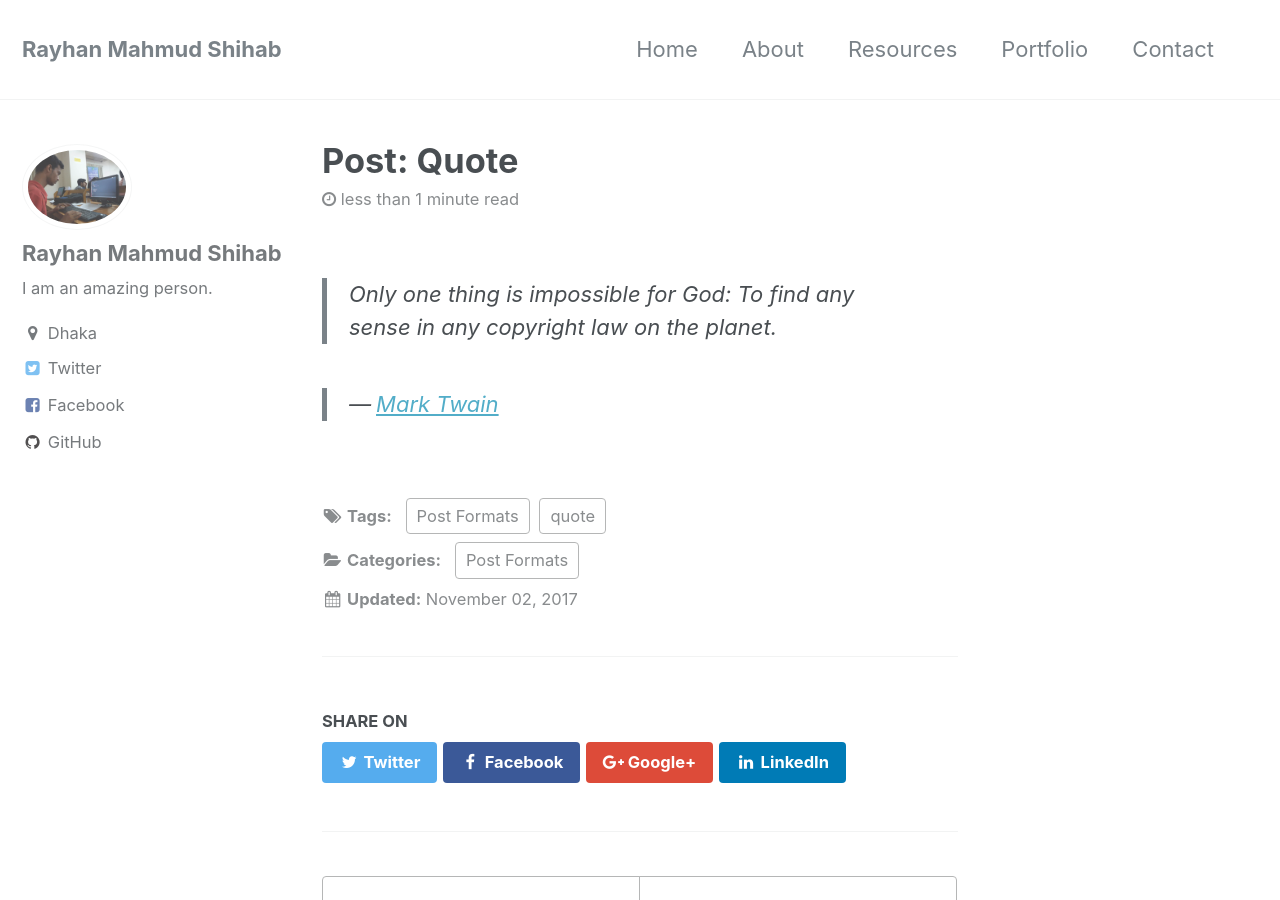
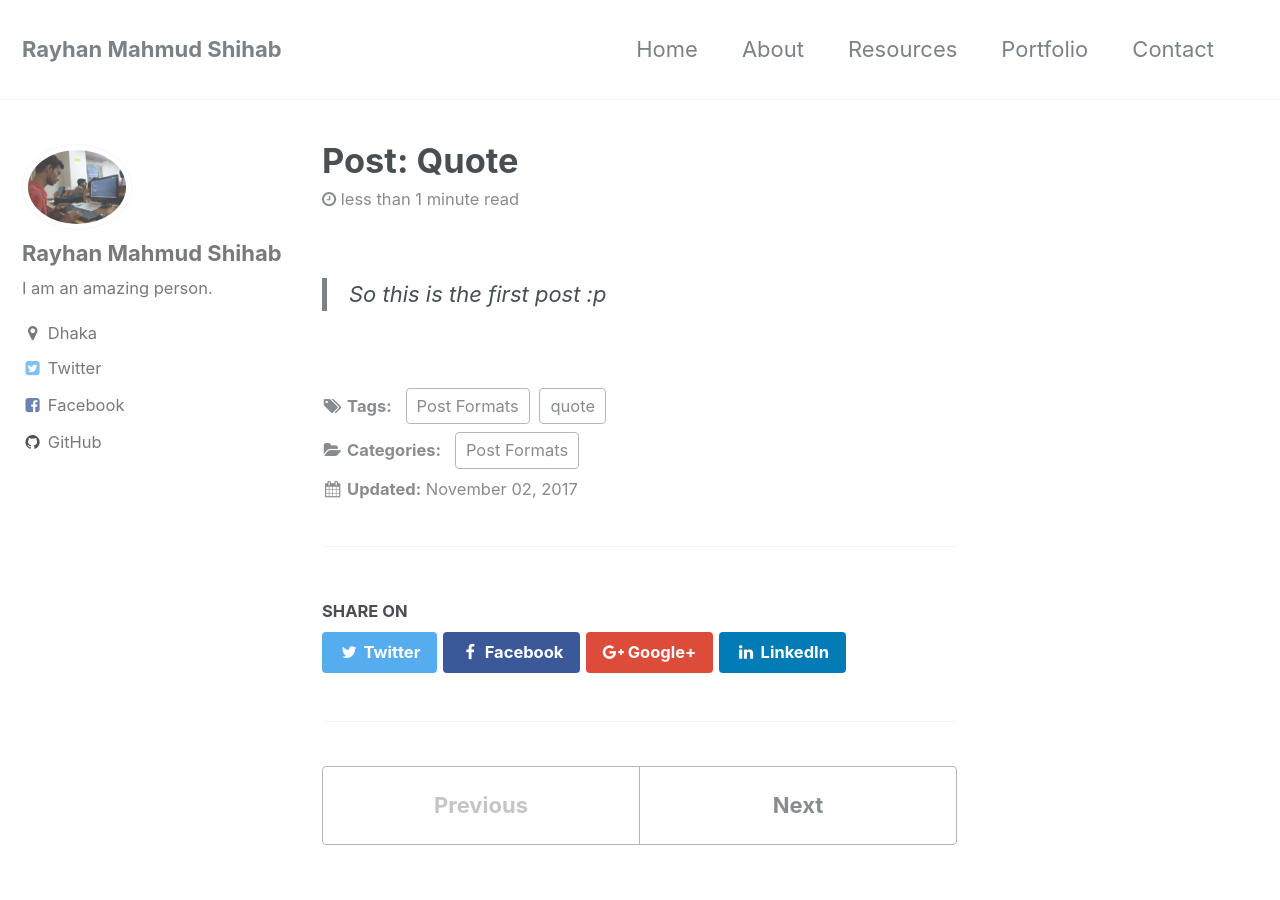
Before and after one commit to shihabist/shihabist.github.io, a Jekyll site: the page built from _posts/2017-11-02-Test.md, in a window 1280 px wide and 900 px high. Built offline with Jekyll 4.4.1, drawn with Linux system fonts in a browser that asks for light colours.

Commit message:
Update 2017-11-02-Test.md

```diff
--- a/_posts/2017-11-02-Test.md
+++ b/_posts/2017-11-02-Test.md
@@ -7,6 +7,4 @@ tags:
   - quote
 ---
 
-> Only one thing is impossible for God: To find any sense in any copyright law on the planet.
-
-> <cite><a href="http://www.brainyquote.com/quotes/quotes/m/marktwain163473.html">Mark Twain</a></cite>
+> So this is the first post :p
```
